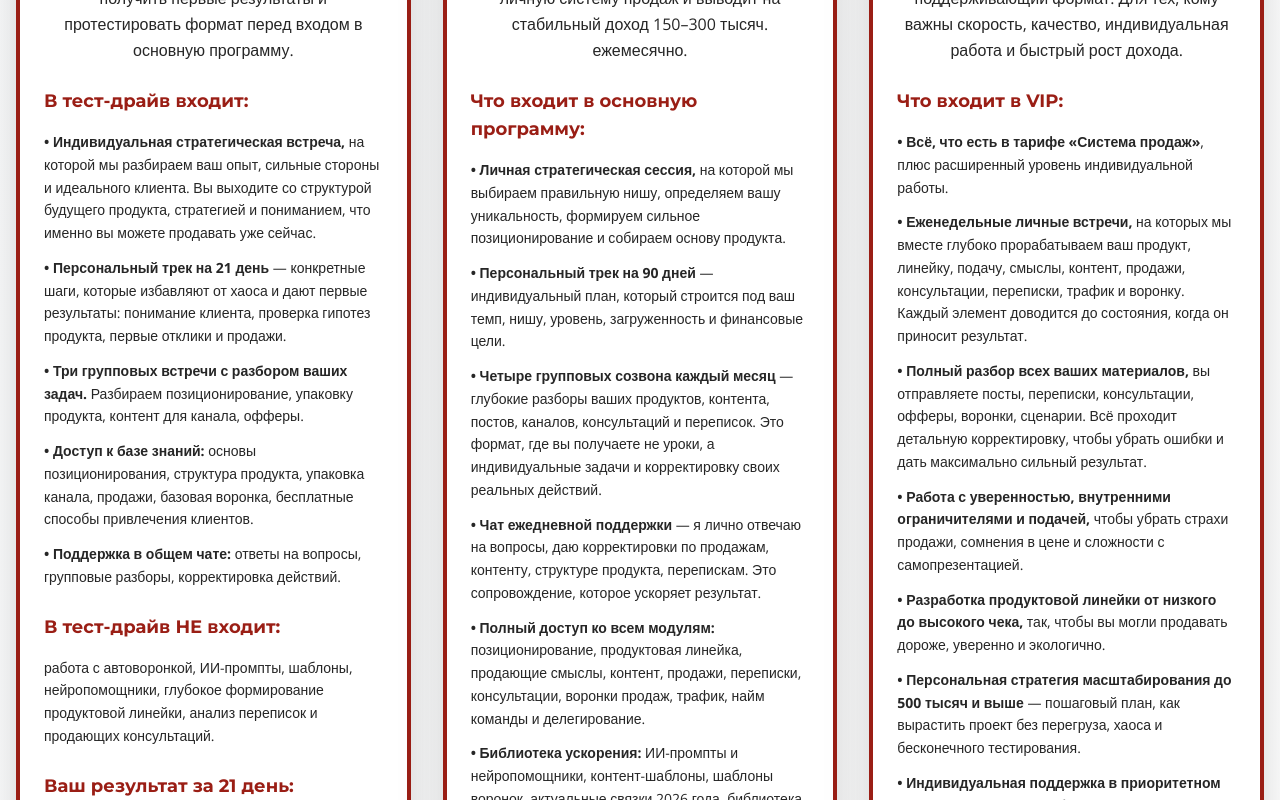
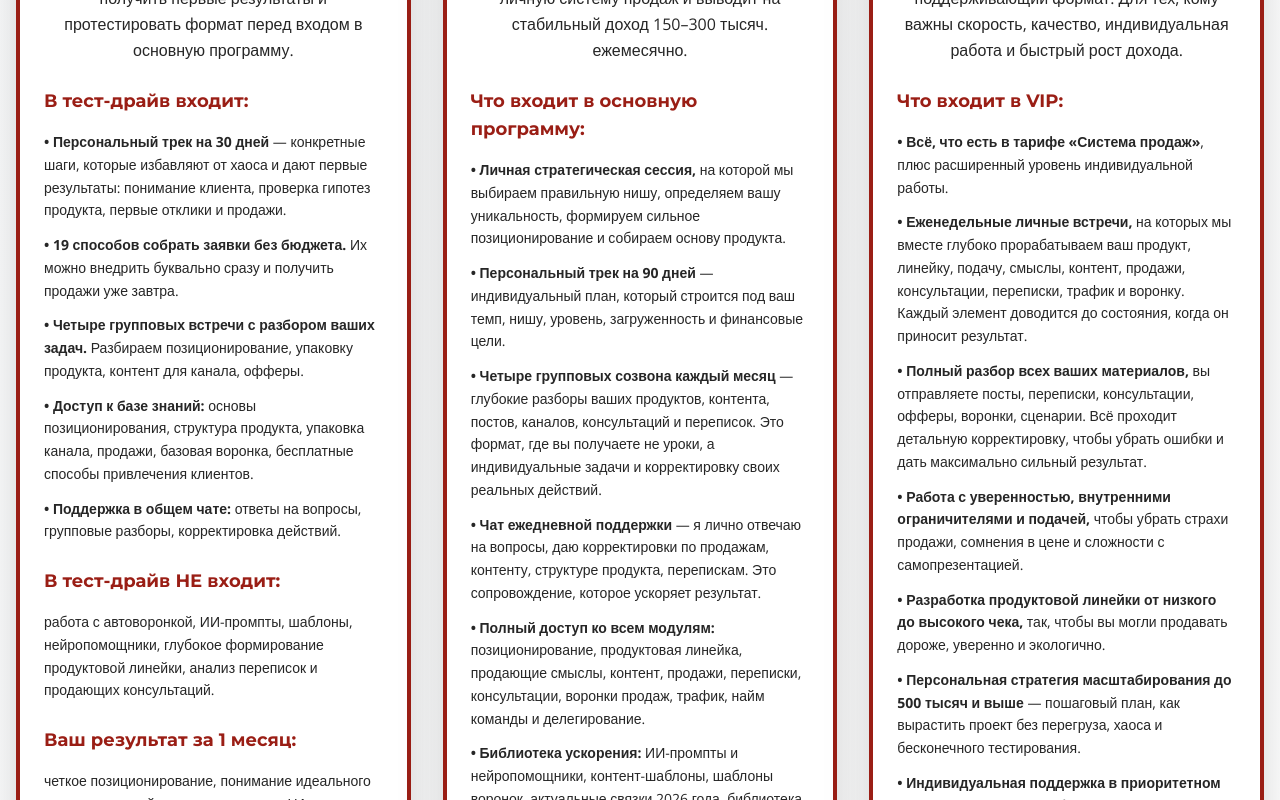
Before and after one commit to pr-poehali-dev/sales-tracking-90-days, a React (Vite) app: page / in a window 1280 px wide. Shown: the part 5980-6780 px from the top of the page. Built offline with nearby package versions, Linux system fonts and the light colour scheme.

Commit message:
Обновление пакета "Тест-драйв"

```diff
--- a/src/pages/Index.tsx
+++ b/src/pages/Index.tsx
@@ -448,7 +448,7 @@ const Index = () => {
               <CardContent className="pt-8 space-y-6">
                 <div className="text-center space-y-3">
                   <h3 className="text-2xl md:text-3xl font-bold text-[#9A1E15]">
-                    Тест-драйв<br />(21 день)
+                    Тест-драйв<br />(1 месяц)
                   </h3>
                   <p className="text-base text-foreground leading-relaxed">
                     Для тех, кто хочет понять свой вектор, получить первые результаты и протестировать формат перед входом в основную программу.
@@ -458,9 +458,9 @@ const Index = () => {
                 <div className="space-y-4">
                   <h4 className="font-bold text-lg text-[#9A1E15]">В тест-драйв входит:</h4>
                   <ul className="space-y-3 text-sm text-foreground leading-relaxed">
-                    <li><span className="font-bold">• Индивидуальная стратегическая встреча,</span> на которой мы разбираем ваш опыт, сильные стороны и идеального клиента. Вы выходите со структурой будущего продукта, стратегией и пониманием, что именно вы можете продавать уже сейчас.</li>
-                    <li><span className="font-bold">• Персональный трек на 21 день</span> — конкретные шаги, которые избавляют от хаоса и дают первые результаты: понимание клиента, проверка гипотез продукта, первые отклики и продажи.</li>
-                    <li><span className="font-bold">• Три групповых встречи с разбором ваших задач.</span> Разбираем позиционирование, упаковку продукта, контент для канала, офферы.</li>
+                    <li><span className="font-bold">• Персональный трек на 30 дней</span> — конкретные шаги, которые избавляют от хаоса и дают первые результаты: понимание клиента, проверка гипотез продукта, первые отклики и продажи.</li>
+                    <li><span className="font-bold">• 19 способов собрать заявки без бюджета.</span> Их можно внедрить буквально сразу и получить продажи уже завтра.</li>
+                    <li><span className="font-bold">• Четыре групповых встречи с разбором ваших задач.</span> Разбираем позиционирование, упаковку продукта, контент для канала, офферы.</li>
                     <li><span className="font-bold">• Доступ к базе знаний:</span> основы позиционирования, структура продукта, упаковка канала, продажи, базовая воронка, бесплатные способы привлечения клиентов.</li>
                     <li><span className="font-bold">• Поддержка в общем чате:</span> ответы на вопросы, групповые разборы, корректировка действий.</li>
                   </ul>
@@ -470,7 +470,7 @@ const Index = () => {
                     работа с автоворонкой, ИИ-промпты, шаблоны, нейропомощники, глубокое формирование продуктовой линейки, анализ переписок и продающих консультаций.
                   </p>
 
-                  <h4 className="font-bold text-lg text-[#9A1E15] pt-2">Ваш результат за 21 день:</h4>
+                  <h4 className="font-bold text-lg text-[#9A1E15] pt-2">Ваш результат за 1 месяц:</h4>
                   <p className="text-sm text-foreground leading-relaxed">
                     четкое позиционирование, понимание идеального клиента, готовый продукт под запрос ЦА, структура телеграм-канала, первые отклики от аудитории, первые заявки, продажи и уверенность, что вы двигаетесь правильно.
                   </p>
```
